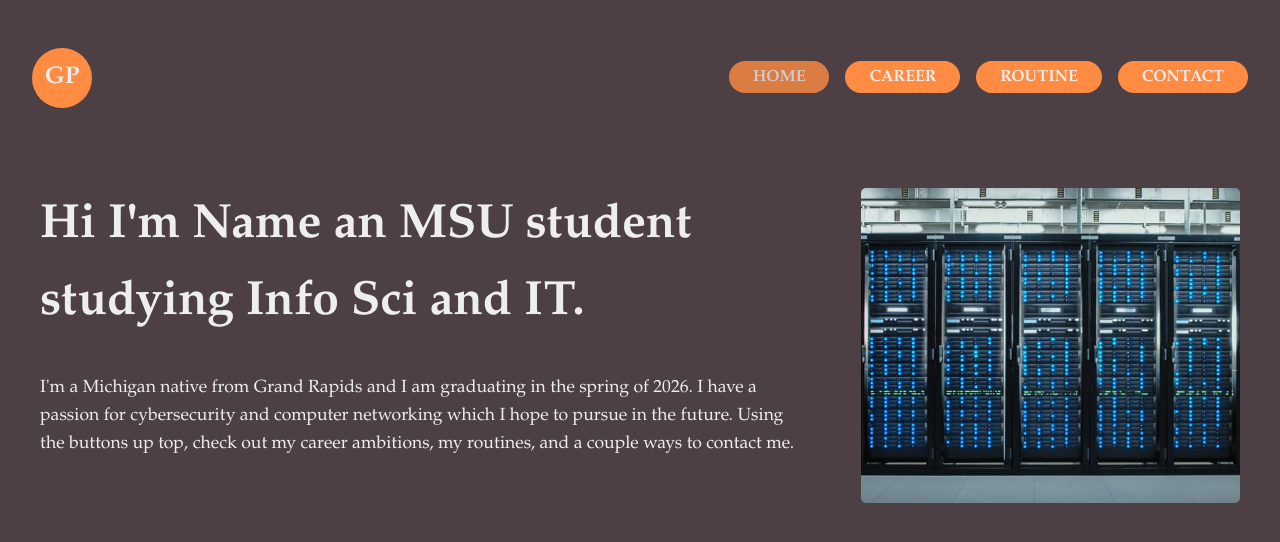
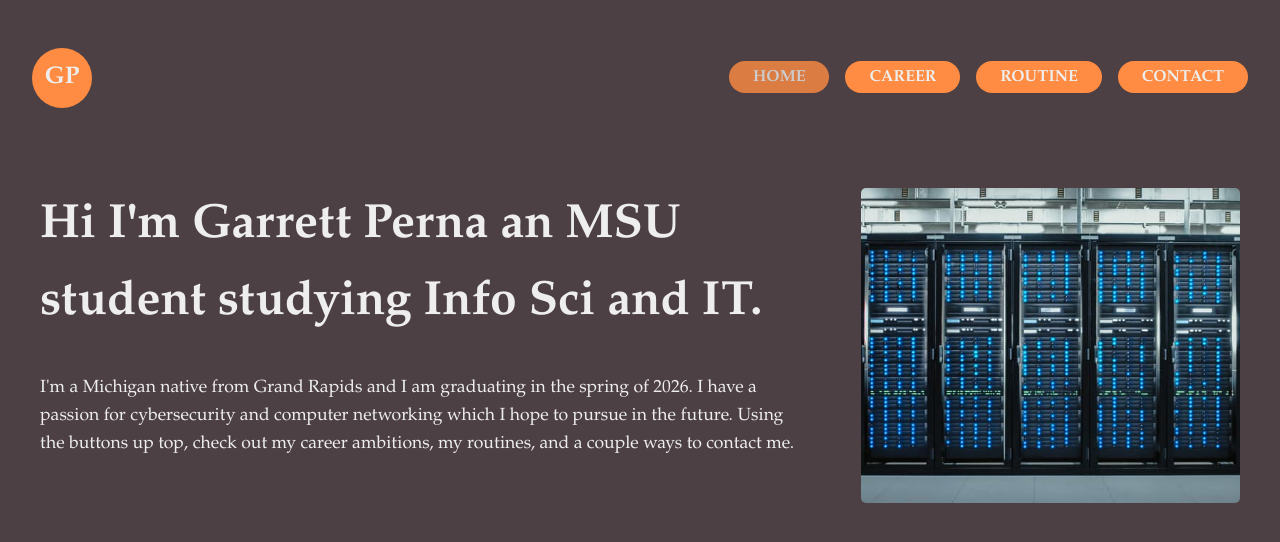
Before and after one commit to MrBiscuitss/Final, a plain HTML site: page index.html in a window 1280 px wide. Drawn offline with Linux system fonts and the light colour scheme.

Commit message:
I'm double dumb

```diff
--- a/index.html
+++ b/index.html
@@ -22,7 +22,7 @@
     <main class="content-area">
         <section class="intro-layout">
             <div class="intro-text">
-                <h1>Hi I'm Name an MSU student studying Info Sci and IT.</h1>
+                <h1>Hi I'm Garrett Perna an MSU student studying Info Sci and IT.</h1>
                 <p>I'm a Michigan native from Grand Rapids and I am graduating in the spring of 2026. I have a passion for cybersecurity and computer networking which I hope to pursue in the future. Using the buttons up top, check out my career ambitions, my routines, and a couple ways to contact me.</p>
             </div>
             <aside class="intro-image-container">
```
